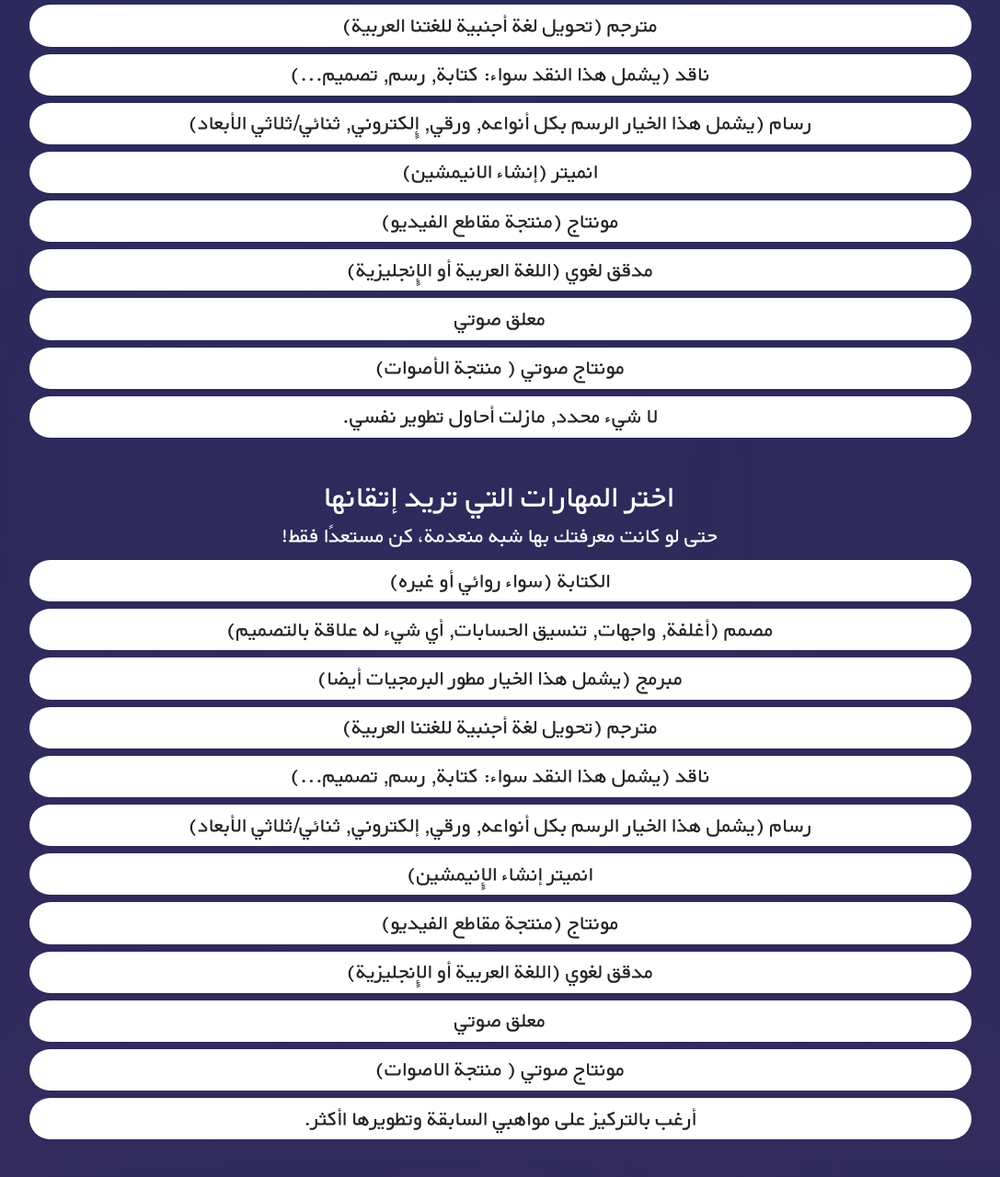
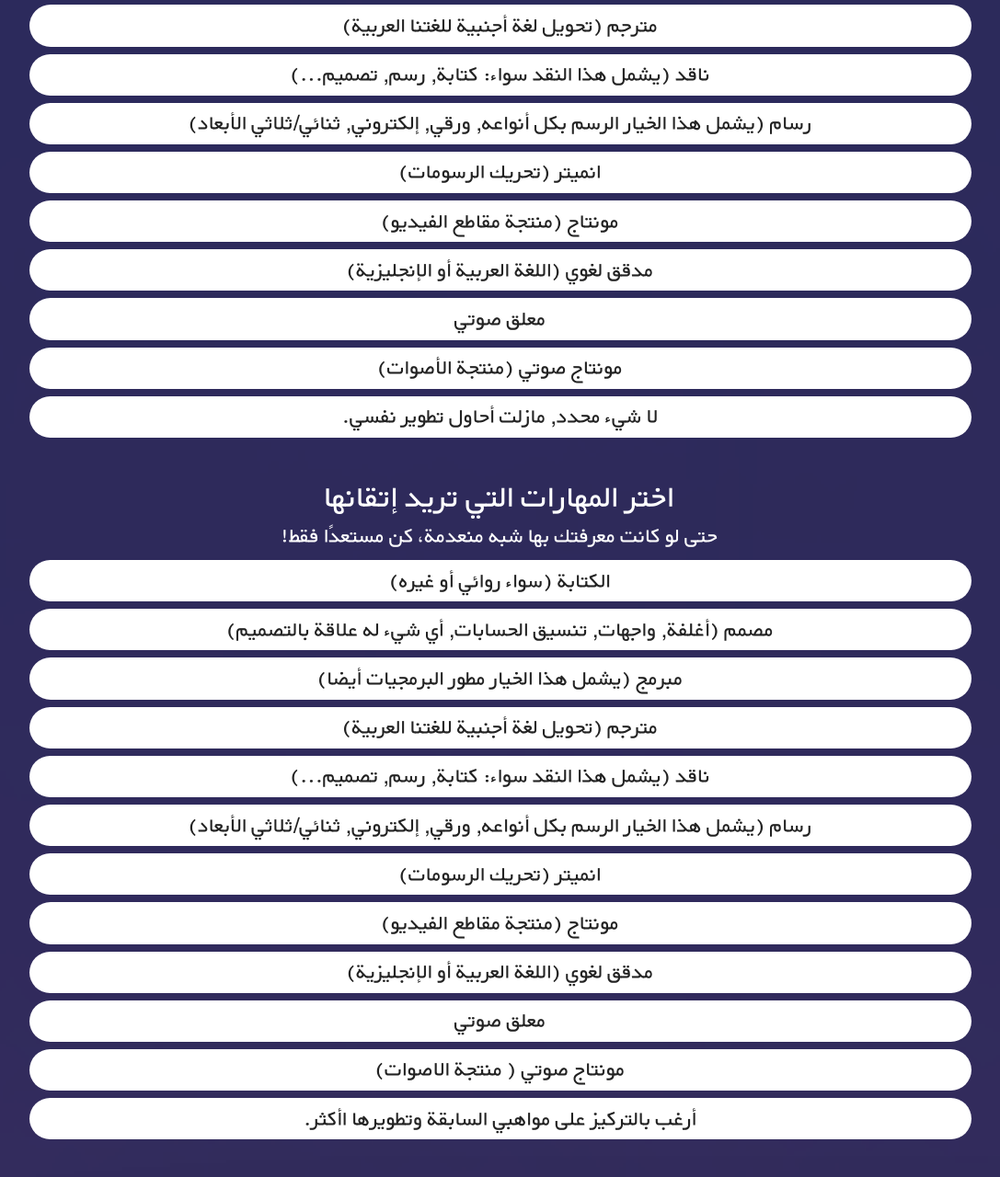
Before and after one commit to kagoSan3/leitus3, a plain HTML site: page estmara.html in a window 1280 px wide. Shown: the part 3196-4476 px from the top of the page at 92% size, without its empty margins (97-1184 px from the left). Drawn offline with Linux system fonts and the light colour scheme.

Commit message:
Update estmara.html

```diff
--- a/estmara.html
+++ b/estmara.html
@@ -218,11 +218,11 @@
 <br>
 
 <input type="checkbox" id="f" name="entry.1369727920" value="رسام">
-<label for="f"> رسام (يشمل هذا الخيار الرسم بكل أنواعه, ورقي, إٍلكتروني, ثنائي/ثلاثي الأبعاد) </label>
+<label for="f"> رسام (يشمل هذا الخيار الرسم بكل أنواعه, ورقي, إلكتروني, ثنائي/ثلاثي الأبعاد) </label>
 <br>
 
 <input type="checkbox" id="g" name="entry.1369727920" value="انميتر">
-<label for="g"> انميتر (إنشاء الانيمشين) </label>
+<label for="g"> انميتر (تحريك الرسومات) </label>
 <br>
 
 <input type="checkbox" id="h" name="entry.1369727920" value="مونتاج">
@@ -230,7 +230,7 @@
 <br>
 
 <input type="checkbox" id="i" name="entry.1369727920" value="مدقق لغوي" >
-<label for="i"> مدقق لغوي (اللغة العربية أو الإٍنجليزية) </label>
+<label for="i"> مدقق لغوي (اللغة العربية أو الإنجليزية) </label>
 <br>
 
 <input type="checkbox" id="j" name="entry.1369727920" value="معلق صوتي">
@@ -238,7 +238,7 @@
 <br>
 
 <input type="checkbox" id="k" name="entry.1369727920" value="مونتاج صوتي">
-<label for="k">   مونتاج صوتي ( منتجة الأصوات)</label>
+<label for="k">   مونتاج صوتي (منتجة الأصوات)</label>
 <br>
 
 <input type="checkbox" id="l" name="entry.1369727920" value="لا شيء محدد">
@@ -279,7 +279,7 @@
 <br>
 
 <input type="checkbox" id="g2" name="entry.804722101" value="انميتر">
-<label for="g2"> انميتر إنشاء الإٍنيمشين) </label>
+<label for="g2"> انميتر (تحريك الرسومات)  </label>
 <br>
 
 <input type="checkbox" id="h2" name="entry.804722101" value="مونتاج">
@@ -287,7 +287,7 @@
 <br>
 
 <input type="checkbox" id="i2" name="entry.804722101" value="مدقق لغوي">
-<label for="i2">  مدقق لغوي (اللغة العربية أو الإٍنجليزية) </label>
+<label for="i2">  مدقق لغوي (اللغة العربية أو الإنجليزية) </label>
 <br>
 
 <input type="checkbox" id="j2" name="entry.804722101" value="معلق صوتي">
@@ -304,6 +304,7 @@
 
 
 </section>
+
 
 <section> <!--11 انضممت لفريق  -->
   <p>  هل انضممت لفريق من قبل؟   </p>
```
